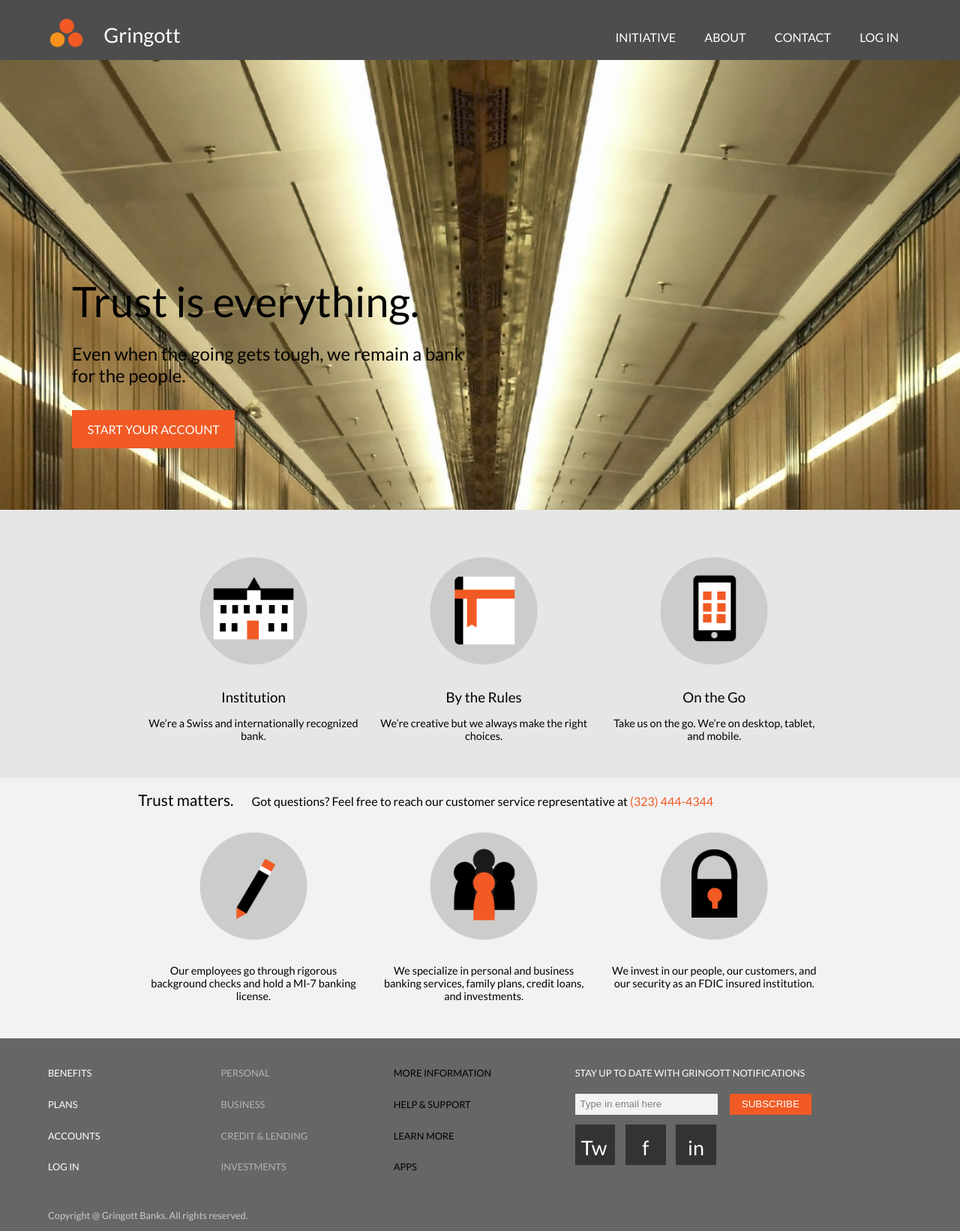
After one commit to DDChiang/ddchiang, a PHP site: page /sites/gringotts/index.html in a window 1280 px wide. The commit adds this page. Shown: the whole page at 75% size. Run offline with PHP 8.4, Linux system fonts and the light colour scheme; some libraries are stand-ins or nearby versions.

Commit message:
added gringott assets and code

```diff
--- /dev/null
+++ b/sites/gringotts/home.css
@@ -0,0 +1,342 @@
+body {
+  width: 100%;
+  padding: 0;
+  margin: 0;
+  font-family: 'Lato', arial, tahoma;
+}
+
+.header {
+  background: #4d4d4d;
+  color: white;
+  width: 100%;
+  height: 80px;
+  font-weight: 400;
+}
+
+#logo-box {
+  width: 200px;
+  font-size: 1.7em;
+  float: left;
+  margin-left: 5%;
+  margin-top: .8em;
+}
+
+#logo-box img {
+  width: 50px;
+  margin-right: .7em;
+}
+
+#logo-text {
+  position:relative;
+  top: -.3em;
+}
+
+#nav ul {
+  margin-right: 5%;
+  margin-top: 2.5em;
+  float: right;
+  padding: 0;
+  display: block;
+}
+
+#nav  ul li {
+  display: inline-block;
+}
+
+#nav  ul li a {
+  text-decoration: none;
+  color: white;
+  font-size: 1em;
+  display: block;
+  padding-left: .3em;
+  padding-right: .3em;
+  margin-left: .8em;
+  margin-right: .8em;
+}
+
+.img-panel {
+  width: 100%;
+  position:relative;
+  height: 600px;
+  overflow:hidden;
+}
+
+.img-panel img {
+  width: 100%;
+  position:absolute;
+}
+
+.panel-text {
+  position:relative;
+  top: 18em;
+  margin-left: 6em;
+  width: 33em;
+}
+
+#hero-text {
+  font-size: 3.5em;
+  margin-bottom: .4em;
+}
+
+#caption {
+  font-size: 1.5em;
+  margin-bottom: 2em;
+
+}
+
+#start-bttn  a{
+  text-decoration: none;
+  width:10em;
+  padding: 1em;
+  padding-left: 1.3em;
+  padding-right: 1.3em;
+  background: #f15a24;
+  border: none;
+  color: white;
+  cursor: pointer;
+}
+
+#start-bttn a:hover {
+  background: #808080;
+}
+
+.content-wrapper {
+  width: 100%;
+  float: left;
+  padding: 0;
+  margin: 0;
+}
+
+.icon-box-wrapper-blurb {
+  margin-bottom: 1em;
+}
+
+#hero-smaller-text {
+  font-size: 1.3em;
+  margin-right: 1em;
+}
+
+#phone {
+  color: #f15a24;
+}
+
+.icon-box-wrapper-1, .icon-box-wrapper-2 {
+  width: 80%;
+  padding-left: 10%;
+  padding-right: 10%;
+  float: left;
+
+}
+
+.icon-box-wrapper-1 {
+  background: #e6e6e6;
+  padding-top: 3em;
+  padding-bottom: 3em;
+}
+
+.icon-box-wrapper-2 {
+  background: #f2f2f2;
+  padding-top: 1em;
+  padding-bottom: 3em;
+}
+
+.icon-box-wrapper-content {
+  width: 100%;
+  position:relative;
+  left: 5.5%;
+
+}
+
+.icon-box {
+  width: 28%;
+  margin-left: 1%;
+  margin-right: 1%;
+  text-align: center;
+  float: left;
+}
+
+.icon-box img {
+  width: 60%;
+  margin-bottom: 1em;
+}
+
+.icon-blurb-title {
+  font-size: 1.3em;
+  margin-bottom: .8em;
+}
+
+.icon-blurb {
+  font-size: .9em;
+}
+
+
+.footer {
+  width: 90%;
+  padding: 5%;
+  padding-top: 1.5em;
+  padding-bottom: 1em;
+  float: left;
+  color: white;
+  background: #666666;
+  font-size: .8em;
+}
+
+.footer a {
+  text-decoration: none;
+  color: white;
+}
+
+.footer-links-wrapper {
+  width: 20%;
+  display: block;
+  float: left;
+  padding-top: 1.5em;
+  padding-bottom: 2%;
+}
+
+.footer-link-div {
+  margin-bottom: 2em;
+}
+
+#link-div-2 a{
+  color: #b3b3b3;
+}
+
+#link-div-3 a{
+  color: #000000;
+}
+
+.mix-wrapper {
+  width: 39%;
+  float: left;
+  margin-top: 1.5em;
+  margin-left: 1%;
+}
+
+.notify-blurb {
+  margin-bottom: 1.5em;
+}
+
+#subscribe-email {
+  color: #808080;
+  background: #f2f2f2;
+  padding: .5em;
+  border: none;
+  margin-right: 1em;
+}
+
+#subscribe-bttn {
+  padding: .5em;
+  padding-left: 1.2em;
+  padding-right: 1.2em;
+  background: #f15a24;
+  border: none;
+  color: white;
+  cursor: pointer;
+}
+
+#subscribe-bttn:hover {
+  background: #808080;
+}
+
+.soc-med-wrapper {
+  width: 100%;
+  display: block;
+}
+
+.soc-med-box {
+  display: inline-block;
+  float: left;
+  font-size:2.1em;
+  text-align: center;
+}
+
+.soc-med-box a {
+  display: block;
+  width: 1em;
+  height: 1em;
+  margin-right: .5em;
+  margin-top: .5em;
+  padding: .5em;
+  background: #333333;
+}
+
+#twit {
+  position:relative;
+  left: -.2em;
+}
+
+.copyright {
+  width: 100%;
+  float: left;
+  color: #cccccc;
+}
+
+@media (max-width:900px) {
+  #nav ul li a {
+    font-size: .8em;
+  }
+
+
+
+  .footer {
+    font-size: .75em;
+  }
+
+  .footer-links-wrapper {
+    width: 18%;
+  }
+
+  .mix-wrapper {
+    width: 43%;
+	margin-left: 2%;
+  }
+}
+
+@media (max-width:817px) {
+  .img-panel {
+    height: 480px;
+  }
+
+  .panel-text {
+    top: 14em;
+	margin-left: 5em;
+  }
+
+  #hero-text {
+    font-size: 3.2em;
+  }
+
+  #caption {
+    font-size: 1.3em;
+  }
+
+
+
+  .footer {
+    font-size: 1em;
+  }
+
+  .footer-links-wrapper {
+    width: 33%;
+  }
+
+  .mix-wrapper {
+    width: 100%;
+	margin-left: 0em;
+	padding-top: 3em;
+	border-top: .09em solid #181818;
+  }
+
+  .soc-med-box {
+    margin-bottom: 1em;
+  }
+}
+
+@media (max-width:626px) {
+  .img-panel img {
+    width: 740px;
+  }
+
+
+}
--- /dev/null
+++ b/sites/gringotts/index.html
@@ -0,0 +1,152 @@
+<!DOCTYPE html>
+
+<html>
+  <head>
+    <link rel="stylesheet" type="text/css" href="home.css">
+	<title>Gringott Capital</title>
+	<meta charset="utf-8">
+	<meta name="viewport" content="width=device-width, initial-scale=1.0, minimum-scale=1.0, maximum-scale=1.0" />
+	<link href='http://fonts.googleapis.com/css?family=Lato:100,300,400' rel='stylesheet' type='text/css'>
+    <script src="http://ajax.googleapis.com/ajax/libs/jquery/1.11.1/jquery.min.js"></script>
+  </head>
+  <body>
+     <div class="header">
+	   <div id="logo-box"><img src="logos/gringott-logo.png"> <span id="logo-text">Gringott</span></div>
+	   <div id="nav">
+	     <ul>
+		   <li><a href="#">INITIATIVE</a></li>
+		   <li><a href="#">ABOUT</a></li>
+		   <li><a href="#">CONTACT</a></li>
+		   <li><a href="#">LOG IN</a></li>
+		 </ul>
+	   </div>
+	 </div>
+	 <div class="img-panel">
+	   <img src="images/wikipedia_post_office.jpg">
+	   <div class="panel-text">
+		   <div id="hero-text">Trust is everything.</div>
+		   <div id="caption">Even when the going gets tough, we remain a bank for the people.</div>
+		   <div id="start-bttn"><a href="">START YOUR ACCOUNT</a></div>
+	   </div>
+	 </div>
+	 <div class="content-wrapper">
+	   <div class="icon-box-wrapper-1">
+	     <div class="icon-box-wrapper-content">
+			 <div class="icon-box">
+			   <div class="icon-pic"><img src="logos/school.png"></div>
+			   <div class="icon-blurb">
+				 <div class="icon-blurb-title">Institution</div>
+				 We’re a Swiss and internationally
+					 recognized bank.
+			   </div>
+			 </div>
+			 <div class="icon-box">
+			   <div class="icon-pic"><img src="logos/white-book.png"></div>
+			   <div class="icon-blurb">
+				 <div class="icon-blurb-title">By the Rules</div>
+				 We’re creative but we always make
+					 the right choices.
+
+			   </div>
+			 </div>
+			 <div class="icon-box">
+			   <div class="icon-pic"><img src="logos/white-phone.png"></div>
+			   <div class="icon-blurb">
+				 <div class="icon-blurb-title">On the Go</div>
+				 Take us on the go. We’re on desktop,
+					tablet, and mobile.
+			   </div>
+			   </div>
+		 </div>
+	   </div>
+	   <div class="icon-box-wrapper-2">
+	     <div class="icon-box-wrapper-content">
+		    <div class="icon-box-wrapper-blurb">
+			  <span id="hero-smaller-text">Trust matters.</span>     Got questions?
+			  Feel free to reach our customer service representative at <span id="phone">(323) 444-4344</span>
+			</div>
+			<div class="icon-box">
+			   <div class="icon-pic"><img src="logos/pencil.png"></div>
+			   <div class="icon-blurb">
+				 Our  employees go through rigorous background checks and hold a MI-7
+					  banking license.
+			   </div>
+			 </div>
+			 <div class="icon-box">
+			   <div class="icon-pic"><img src="logos/people.png"></div>
+			   <div class="icon-blurb">
+				 We specialize in personal and business banking
+			  services, family plans, credit loans, and
+									   investments.
+			   </div>
+			 </div>
+			 <div class="icon-box">
+			   <div class="icon-pic"><img src="logos/lock.png"></div>
+			   <div class="icon-blurb">
+				  We invest in our people, our customers,
+				and our security as an FDIC insured
+									 institution.
+			   </div>
+			 </div>
+		 </div>
+	   </div>
+	 </div>
+	 <div class="footer">
+	   <div class="footer-links-wrapper">
+	     <div class="footer-link-div" id="link-div-1">
+		   <div class="linker"><a href="#">BENEFITS</a></div>
+		 </div>
+		 <div class="footer-link-div" id="link-div-1">
+		   <div class="linker"><a href="#">PLANS</a></div>
+		 </div>
+		 <div class="footer-link-div" id="link-div-1">
+		   <div class="linker"><a href="#">ACCOUNTS</a></div>
+		 </div>
+		 <div class="footer-link-div" id="link-div-1">
+		   <div class="linker"><a href="#">LOG IN</a></div>
+		 </div>
+	   </div>
+	   <div class="footer-links-wrapper">
+	     <div class="footer-link-div" id="link-div-2">
+		   <div class="linker"><a href="#">PERSONAL</a></div>
+		 </div>
+		 <div class="footer-link-div" id="link-div-2">
+		   <div class="linker"><a href="#">BUSINESS</a></div>
+		 </div>
+		 <div class="footer-link-div" id="link-div-2">
+		   <div class="linker"><a href="#">CREDIT & LENDING</a></div>
+		 </div>
+		 <div class="footer-link-div" id="link-div-2">
+		   <div class="linker"><a href="#">INVESTMENTS</a></div>
+		 </div>
+	   </div>
+	   <div class="footer-links-wrapper">
+	     <div class="footer-link-div" id="link-div-3">
+		   <div class="linker"><a href="#">MORE INFORMATION</a></div>
+		 </div>
+		 <div class="footer-link-div" id="link-div-3">
+		   <div class="linker"><a href="#">HELP & SUPPORT</a></div>
+		 </div>
+		 <div class="footer-link-div" id="link-div-3">
+		   <div class="linker"><a href="#">LEARN MORE</a></div>
+		 </div>
+		 <div class="footer-link-div" id="link-div-3">
+		   <div class="linker"><a href="#">APPS</a></div>
+		 </div>
+	   </div>
+	   <div class="mix-wrapper">
+	     <div class="notify-blurb">STAY UP TO DATE WITH GRINGOTT NOTIFICATIONS</div>
+		 <form>
+		   <input type="text" id="subscribe-email" value="Type in email here">
+		   <input type="submit" id="subscribe-bttn" value="SUBSCRIBE">
+		 </form>
+		 <div class="soc-med-wrapper">
+			 <div class="soc-med-box"><a href="#"><span id="twit">Tw</span></a></div>
+			 <div class="soc-med-box"><a href="#">f</a></div>
+			 <div class="soc-med-box"><a href="#">in</a></div>
+		   </div>
+	   </div>
+	   <div class="copyright">Copyright @ Gringott Banks. All rights reserved.</div>
+	 </div>
+  </body>
+</html>
--- a/web-apps.php
+++ b/web-apps.php
@@ -31,7 +31,7 @@
 				   <br> 4. Footer Extras = site map (site links) +  place for site feedback
 
 				   <br><br>
-				   <button ><a href="#" id="blacked">Site under construction</a></button>
+				   <button ><a href="#" id="blacked">Site yet to be built</a></button>
 
 				</div>
 				<div class="proj-prev" id="hide2">
@@ -72,8 +72,10 @@
 					I created a simple design and a slew of icons for Gringott, a fictional Swiss and international people's bank. By minimizing lines and text,
 					and combining institutionalized graphics with compact orange icons, I added a bit of energy to an otherwise heavy site that would belong to an
 					international bank.
+					<br><br>
+					So far, I've created just the home page. In the next few days, I will be adding a sign up/registration page and adding a database to the back-end.
 				</div>
-				<button ><a href="#" id="blacked">Site under construction</a></button>
+				<button ><a target="_blank" href="sites/gringotts/index.html" id="blacked">Site under construction</a></button>
 			</div>
 			<div class="proj-prev" id="hide2">
 			  <img src="prev-pics/gringott-icons.png">
```
Also changed, not shown: sites/gringotts/images/wikipedia_post_office.jpg (added), sites/gringotts/logos/black-book.png (added), sites/gringotts/logos/comp.png (added), sites/gringotts/logos/gringott-logo.png (added), sites/gringotts/logos/lock.png (added), sites/gringotts/logos/pencil.png (added), sites/gringotts/logos/people.png (added), sites/gringotts/logos/phone.png (added), sites/gringotts/logos/school.png (added), sites/gringotts/logos/trans-phone.png (added), sites/gringotts/logos/white-book.png (added), sites/gringotts/logos/white-phone.png (added).
